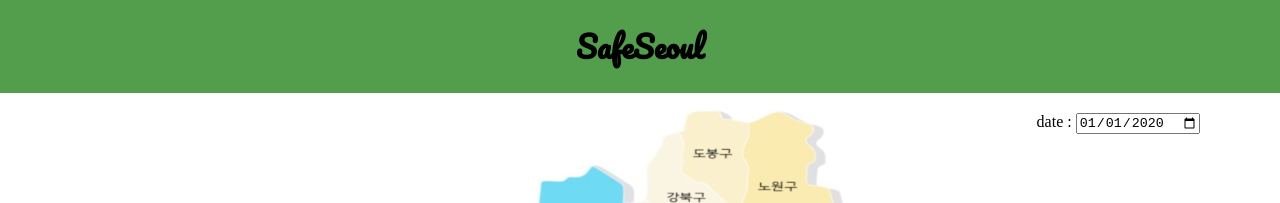
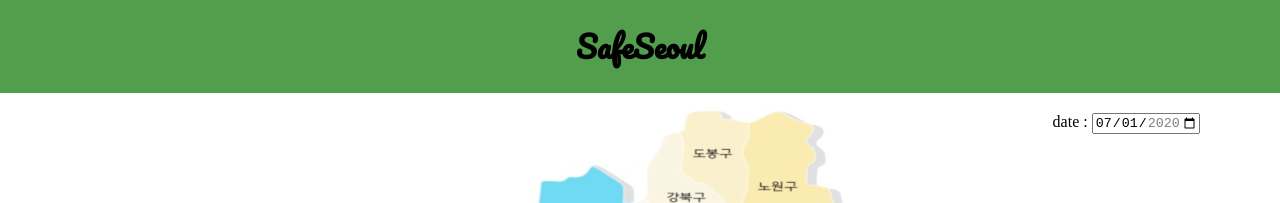
Before and after one commit to hyeonjin25/safeSeoul, a React (Create React App) app in the folder client/: page /map in a window 1280 px wide. Shown: the top 203 px of the page. Built offline with nearby package versions, Linux system fonts and the light colour scheme.

Commit message:
Modify code

```diff
--- a/client/package.json
+++ b/client/package.json
@@ -7,8 +7,10 @@
     "@testing-library/react": "^11.2.6",
     "@testing-library/user-event": "^12.8.3",
     "axios": "^0.21.1",
+    "date-fns": "^2.22.1",
     "follow-redirects": "^1.14.1",
     "react": "^17.0.2",
+    "react-datepicker": "^4.1.1",
     "react-dom": "^17.0.2",
     "react-router-dom": "^5.2.0",
     "react-scripts": "4.0.3",
--- a/client/src/index.js
+++ b/client/src/index.js
@@ -10,6 +10,7 @@ ReactDOM.render(
   document.getElementById('root')
 );
 
+
 // If you want to start measuring performance in your app, pass a function
 // to log results (for example: reportWebVitals(console.log))
 // or send to an analytics endpoint. Learn more: https://bit.ly/CRA-vitals
--- a/client/src/router/MapPage.js
+++ b/client/src/router/MapPage.js
@@ -1,4 +1,4 @@
-import React, { useEffect, useRef, useState } from "react";
+import React, { useRef, useState } from "react";
 import { serverUrl } from "../config/config";
 import axios from "axios";
 import "../css/reset.css";
@@ -9,7 +9,7 @@ import Footer from "../component/Footer";
 
 function MapPage() {
   const bub = useRef();
-  const [date, setDate] = useState("2020-01-01");
+  const [date, setDate] = useState("2020-07-01");
   const [offX, screenX] = useState(0);
   const [offY, screenY] = useState(0);
   const [disaster, setDisaster] = useState("코로나19");
@@ -44,6 +44,9 @@ function MapPage() {
         } else {
           console.log("실패");
         }
+      })
+      .catch((err) => {
+        console.log(err);
       });
   };
 
@@ -56,7 +59,14 @@ function MapPage() {
     <div>
       <Header />
       <div style={{ marginRight: "80px", marginTop: "20px", float: "right" }}>
-        date : <input type="date" value={date} onChange={dataChange} />
+        date :{" "}
+        <input
+          type="date"
+          value={date}
+          onChange={dataChange}
+          max="2020-12-31"
+          min="2020-07-01"
+        />
       </div>
       <div
         style={{
```
Also changed, not shown: 1 other file (tests, documents, lock files or other folders).
